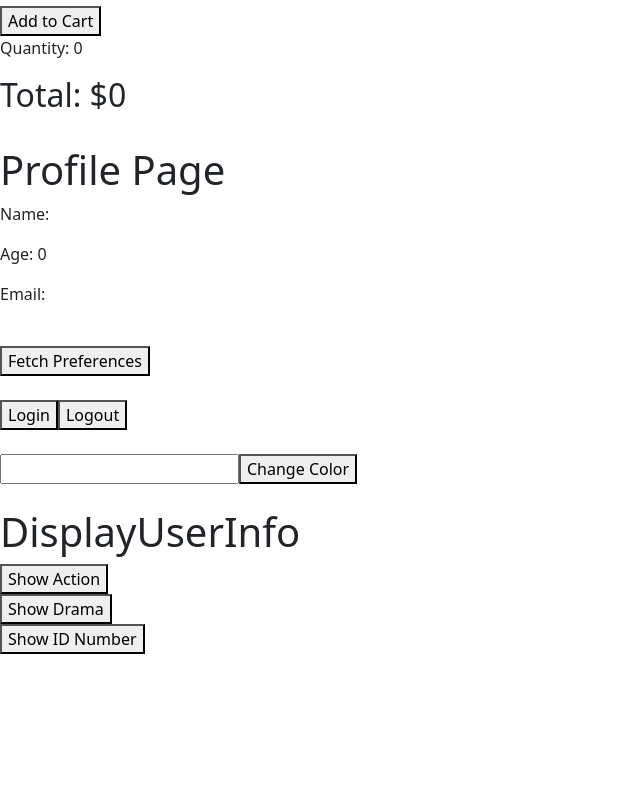
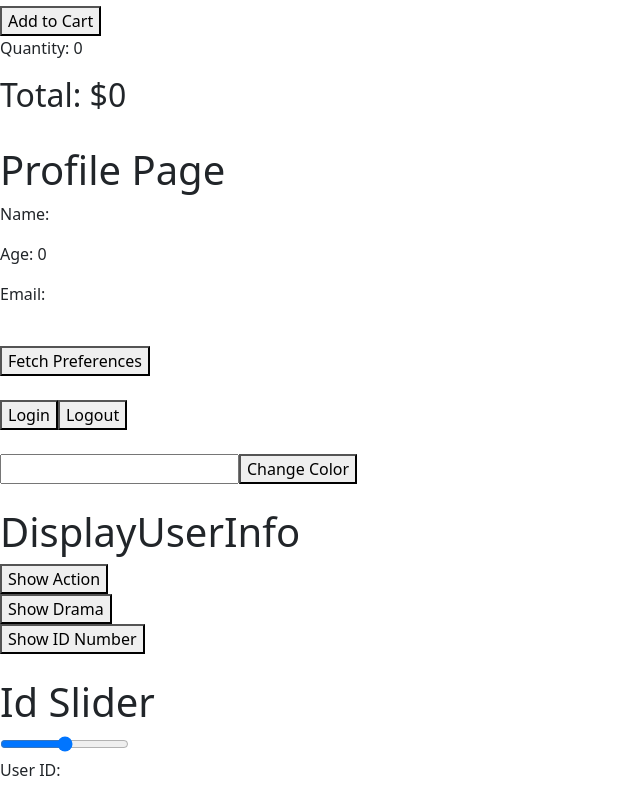
Before and after one commit to RamiLorca/game-project, a React (Vite) app: page / in a window 1280 px wide. Shown: the part 297-1095 px from the top of the page, without its empty margins (0-640 px from the left). Before the commit the page ends 951 px from the top, so only its background shows below. Built offline with nearby package versions, Linux system fonts and the light colour scheme.

Commit message:
new slider component

```diff
--- a/src/App.tsx
+++ b/src/App.tsx
@@ -8,6 +8,7 @@ import Login from "./components/Login";
 import Profile from "./components/Profile";
 import ChangeColor from "./components/ChangeColor";
 import DisplayUserInfo from "./components/DisplayUserInfo";
+import IdSlider from "./components/IdSlider";
 
 const App: React.FC = () => {
 
@@ -48,6 +49,10 @@ const App: React.FC = () => {
 
       <DisplayUserInfo />
 
+      <br />
+
+      <IdSlider />
+
     </div>
   );
 }
--- /dev/null
+++ b/src/components/IdSlider.tsx
@@ -0,0 +1,32 @@
+import { useDispatch, useSelector } from "react-redux";
+import { setUserId } from '../features/user';
+import { RootState } from "../store";
+
+const IdSlider = () => {
+
+  const dispatch = useDispatch();
+  const userId = useSelector((state: RootState) => state.user.preferences?.user_id);
+
+
+  const handleSliderChange = (event: React.ChangeEvent<HTMLInputElement>) => {
+    const value = parseInt(event.target.value);
+    dispatch(setUserId(value));
+  };
+
+  return (
+    <div>
+
+        <h1>Id Slider</h1>
+        <input
+            type="range"
+            min={1}
+            max={100}
+            value={userId}
+            onChange={handleSliderChange}
+        />
+        <p>User ID: {userId}</p>
+    </div>
+  );
+};
+
+export default IdSlider;
--- a/src/features/user.tsx
+++ b/src/features/user.tsx
@@ -47,11 +47,15 @@ export const userSlice = createSlice({
         },
         setUserPreferences: (state, action: PayloadAction<Preferences>) => {
             state.preferences = action.payload;
-            console.log("User Preferences Updated: ", state.preferences);
+        },
+        setUserId: (state, action: PayloadAction<number>) => {
+            if(state.preferences) {
+                state.preferences.user_id = action.payload;
+            }
         },
     },
 });
 
-export const { login, logout, setUserPreferences } = userSlice.actions;
+export const { login, logout, setUserPreferences, setUserId } = userSlice.actions;
 
 export default userSlice.reducer;
```
